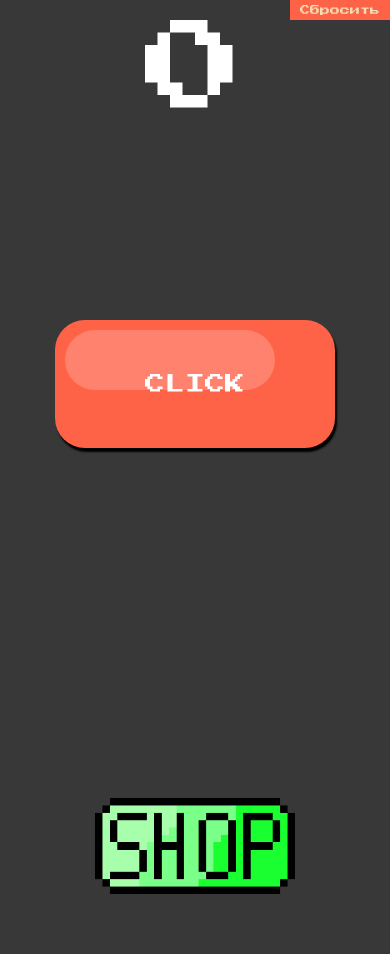
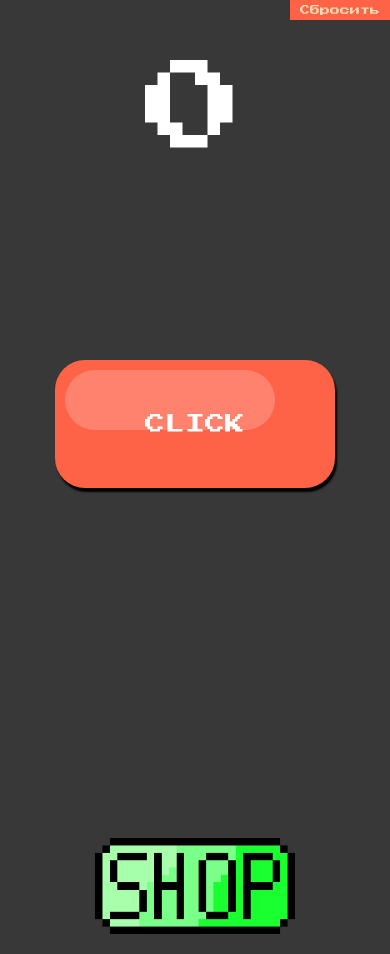
Before and after one commit to xAXIOSx/clicker-game, a plain HTML site: page index.html in a window 390 px wide. Before the commit the page ends 894 px from the top, so only its background shows below. Drawn offline with Linux system fonts and the light colour scheme.

Commit message:
created easy adaptation

```diff
--- a/css/style.css
+++ b/css/style.css
@@ -160,3 +160,19 @@ body {
     color: tomato;
   }
 }
+
+@media (max-width: 1400px) {
+  .click-amount{
+    margin-top: 60px;
+  }
+  .shop {
+    margin-bottom: 20px;
+  }
+}
+@media (max-width: 1200px) {}
+@media (max-width: 1024px) {}
+@media (max-width: 992px) {}
+@media (max-width: 768px) {}
+@media (max-width: 576px) {}
+@media (max-width: 480px) {}
+@media (max-width: 320px) {}
```
Also changed, not shown: css/shop.css (+23 -0 lines), 1 other file.
